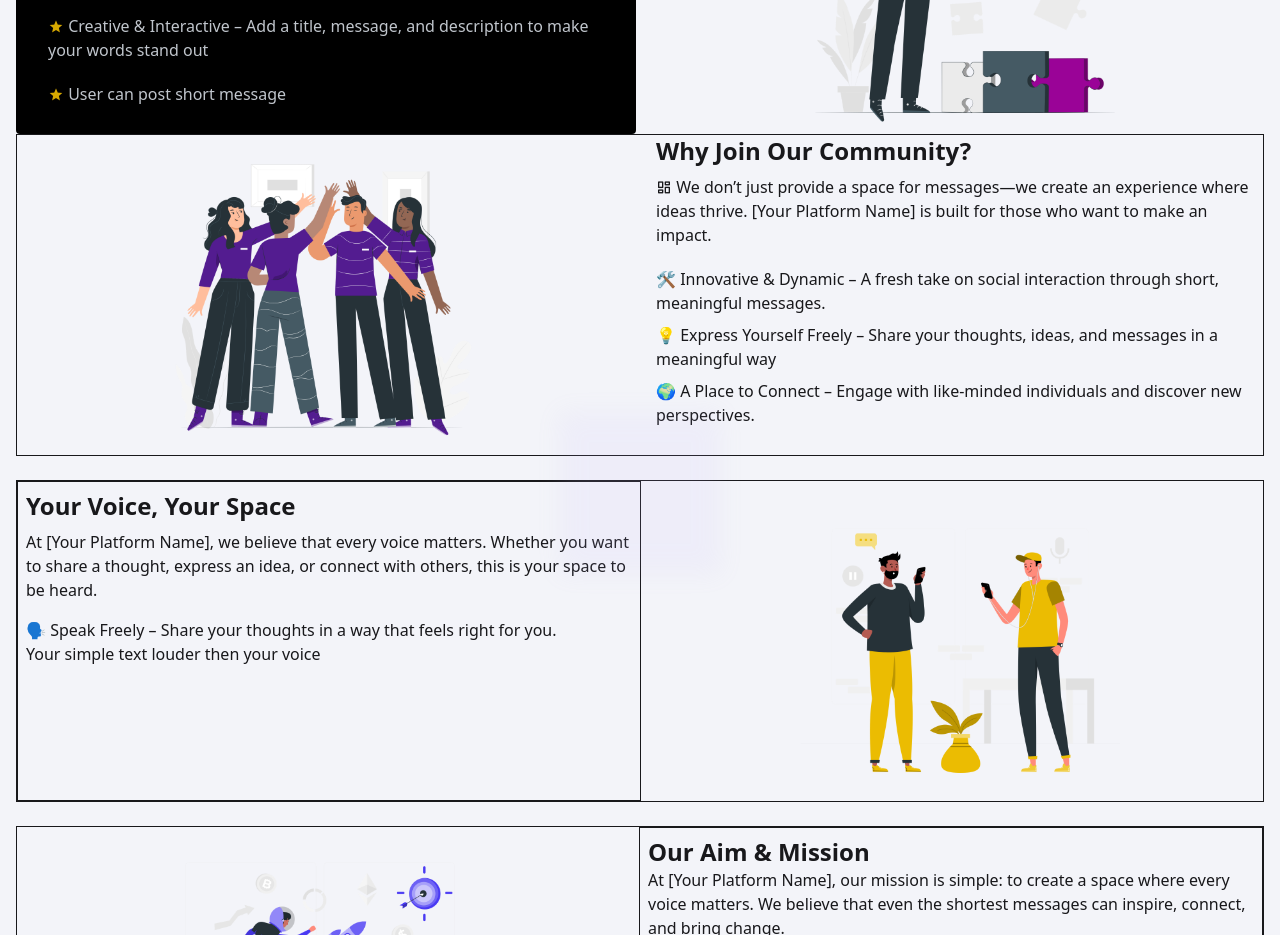
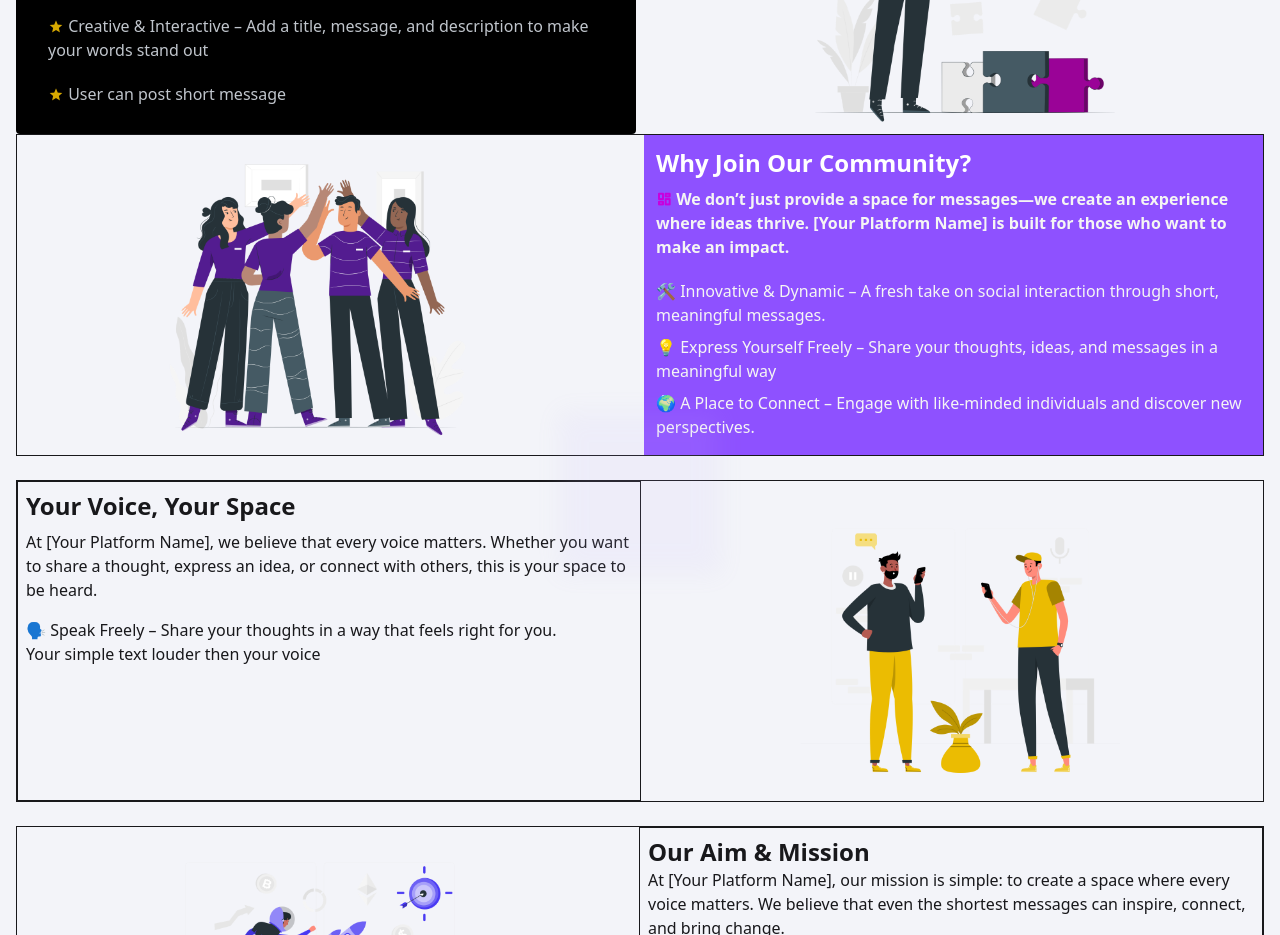
Before and after one commit to SakibFakir69/connectToToyou_client, a React (Vite) app: page / in a window 1280 px wide. Shown: the part 1300-2235 px from the top of the page. Built offline with nearby package versions, Linux system fonts and the light colour scheme; no server answers.

Commit message:
2nd sectino done

```diff
--- a/src/Homecomponents/AboutNow.jsx
+++ b/src/Homecomponents/AboutNow.jsx
@@ -69,38 +69,48 @@ function AboutNow() {
 
         <section className="w-full border md:flex gap-8  ">
           {/* img */}
-          <div className="flex-1 flex justify-center">
+          <motion.div
+          initial={{scale:0.5,opacity:0.5,rotate:90}}
+          whileInView={{scale:1,opacity:1,rotate:0}}
+          transition={{duration:0.5,delay:0.25,ease:"easeInOut"}}
+
+
+
+
+          className="flex-1 flex justify-center">
+
             <img src={community} alt="community img" className="md:h-80 h-72" />
-          </div>
+          </motion.div>
 
           {/* text */}
           <motion.div
             initial={{ rotateY: -180, opacity: 0 }}
             whileInView={{ rotateY: 0, opacity: 1 }}
             transition={{ duration: 0.5, delay: 0.2, ease: "easeInOut" }}
-            className="flex-1 flex flex-col gap-2 space-y-3"
+            className="flex-1 flex flex-col gap-2 space-y-3 bg-violet-500 p-3"
           >
             <div className="flex flex-col gap-2">
-              <h2 className="md:text-2xl font-semibold">
+              <h2 className="md:text-2xl font-semibold text-white text-xl">
                 Why Join Our Community?
               </h2>
               <p>
-              <i class="ri-dashboard-line"></i> We don’t just provide a space for messages—we create an
+              <i class="ri-dashboard-line text-fuchsia-600 font-semibold"></i>
+              <span className="font-semibold text-stone-100"> We don’t just provide a space for messages—we create an
                 experience where ideas thrive. [Your Platform Name] is built for
-                those who want to make an impact.
+                those who want to make an impact.</span>
               </p>
             </div>
 
             <div className="flex gap-2 flex-col">
-              <p>
+              <p className="text-stone-100">
                 🛠 Innovative & Dynamic – A fresh take on social interaction
                 through short, meaningful messages.
               </p>
-              <p>
+              <p  className="text-stone-100">
                 💡 Express Yourself Freely – Share your thoughts, ideas, and
                 messages in a meaningful way
               </p>
-              <p>
+              <p  className="text-stone-100">
                 🌍 A Place to Connect – Engage with like-minded individuals and
                 discover new perspectives.
               </p>
```
